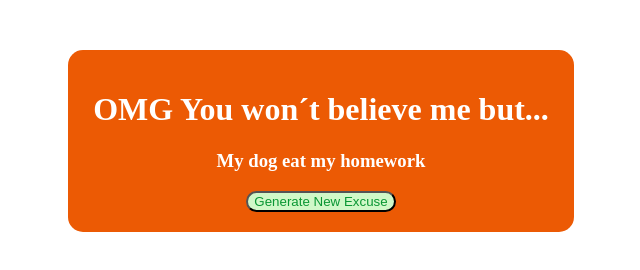
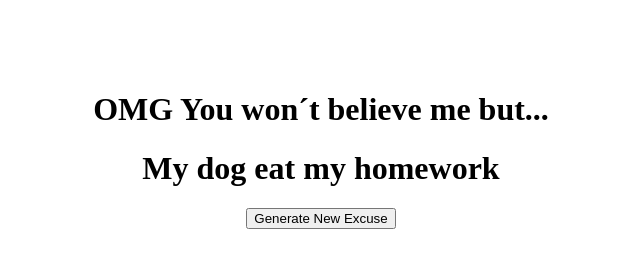
Before and after one commit to Paola596/generador-de-excusas, a plain HTML site: page index.html in a window 1280 px wide. Shown: the whole page, without its empty margins (319-959 px from the left). Drawn offline with Linux system fonts and the light colour scheme.

Commit message:
retiro de diseño de fondo

```diff
--- a/index.html
+++ b/index.html
@@ -11,7 +11,7 @@
 <body>
     <div class="container">
         <h1>OMG You won´t believe me but...</h1>
-        <h3 id="excuse">My dog eat my homework </h3>
+        <h1 id="excuse">My dog eat my homework </h1>
         <button id="reload"> Generate New Excuse </button>
     </div>
 </body>
--- a/styles.css
+++ b/styles.css
@@ -1,7 +1,5 @@
 .container{
     margin: 0 auto;
-    background-color: rgb(236, 90, 4);
-    color: white;
     border-radius: 15px;
     margin-right: 30%;
     margin-left: 30%;
@@ -9,8 +7,3 @@
     text-align: center;
     padding: 20px;
 }
-button{
-    background-color: rgb(208, 248, 200);
-    color: rgb(9, 150, 51);
-    border-radius: 50px;
-}
```
